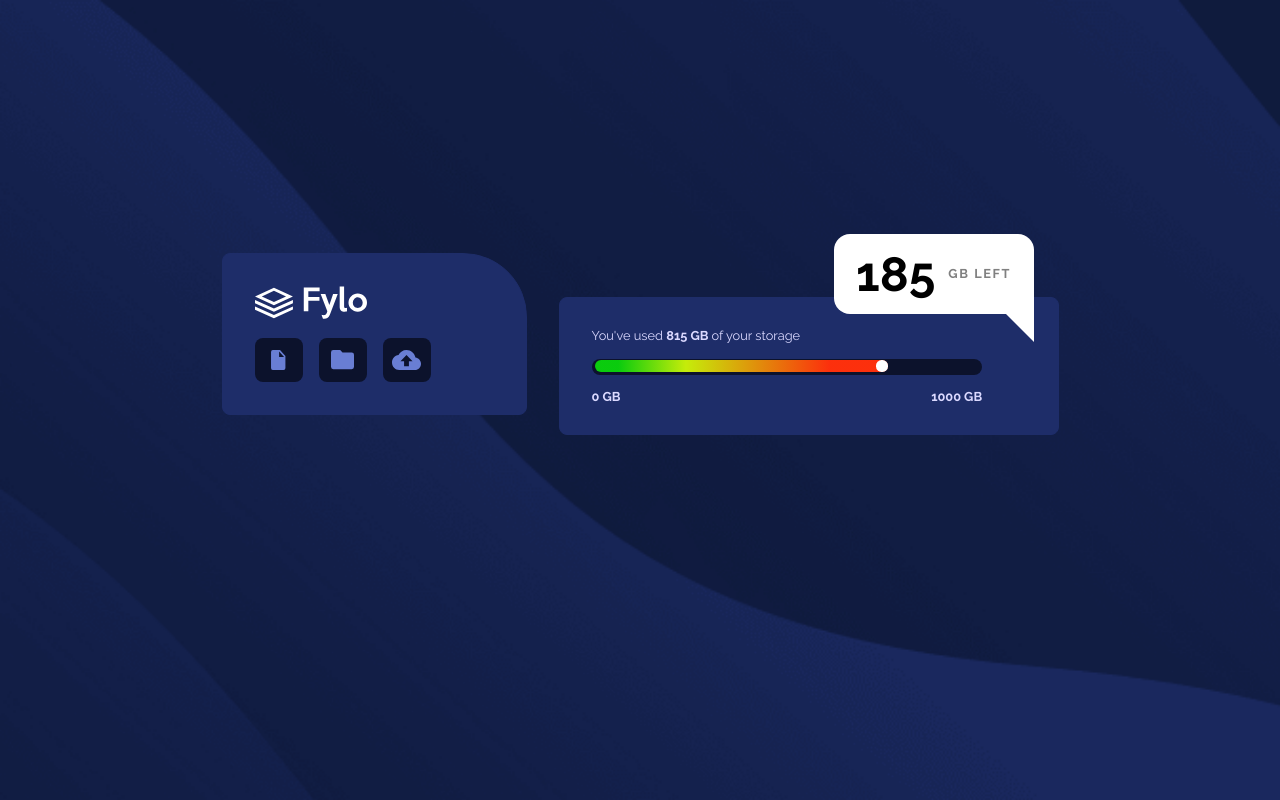
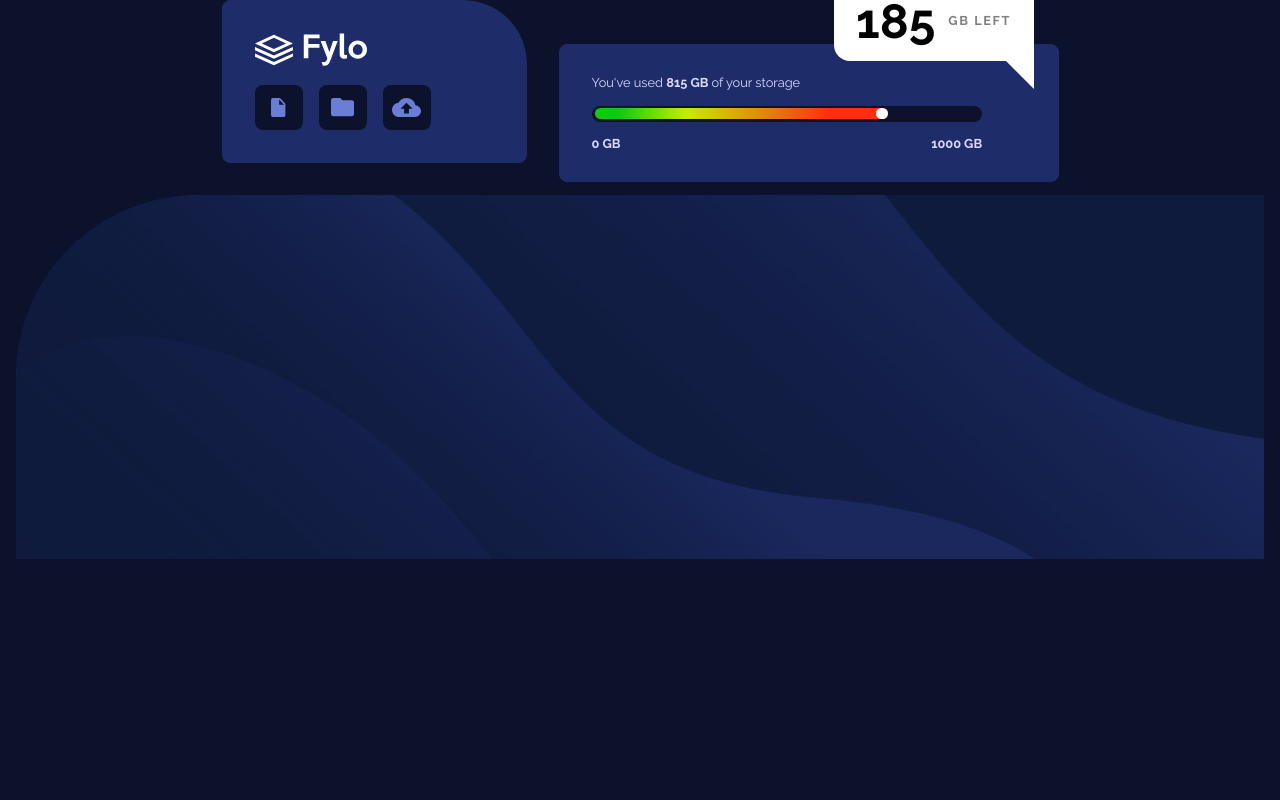
Before and after one commit to webstormcam/Fylo_Data_Storage, a plain HTML site: page index.html in a window 1280 px wide. Drawn offline with Linux system fonts and the light colour scheme.

Commit message:
Lets see if we can revert, I liked it before

```diff
--- a/index.html
+++ b/index.html
@@ -15,6 +15,7 @@
 
 <body onload="bigger()">
     <div id="content">
+        <div class="item-holder">
             <div class="item1">
                 <img class="logo" src="imgs/logo.svg" alt="fylo logo">
                 <div class="icons">
@@ -46,7 +47,10 @@
                 </div>
                 <div class="arrow-left"></div>
             </div>
+        </div>
         <img class="large" src="imgs/bg-desktop.png" alt="">
+    </div>
+
     </div>
     <script src="script.js"></script>
 </body>
--- a/style.css
+++ b/style.css
@@ -18,6 +18,12 @@ body{
     flex-direction: column;
     align-items: center;
     margin-top: 4rem;
+}
+
+.item-holder{
+    display: flex;
+    flex-direction: column;
+    align-items: center;
 }
 
 .item1{
@@ -161,11 +167,11 @@ body{
 @media screen and (min-width: 768px){
 
     body{
-        background-image: url('imgs/bg-desktop.png');
+        /* background-image: url('imgs/bg-desktop.png');
         background-position: center;
         background-size: cover;
-       background-position: bottom;
-
+       background-position: bottom; */
+    background-image: none;
        background-color: #0C122C;
 
 
@@ -173,15 +179,18 @@ body{
 
     #content{
        margin-top: 0rem;
-        flex-direction: row;
-        justify-content: center;
-        align-items: center;
-        position: relative;
         margin-left: 1rem;
         margin-right: 1rem;
         height: 700px;
 
 
+    }
+
+    .item-holder{
+        flex-direction: row;
+        justify-content: center;
+        align-items: center;
+        position: relative;
     }
 
 
@@ -213,6 +222,12 @@ body{
         right: 1.5rem;
       }
 
+      .large{
+          display: block;
+          width: 100%;
+          align-self: flex-end;
+      }
+
 
 
 
```
Lines whose indentation alone changed are shown as unchanged.
